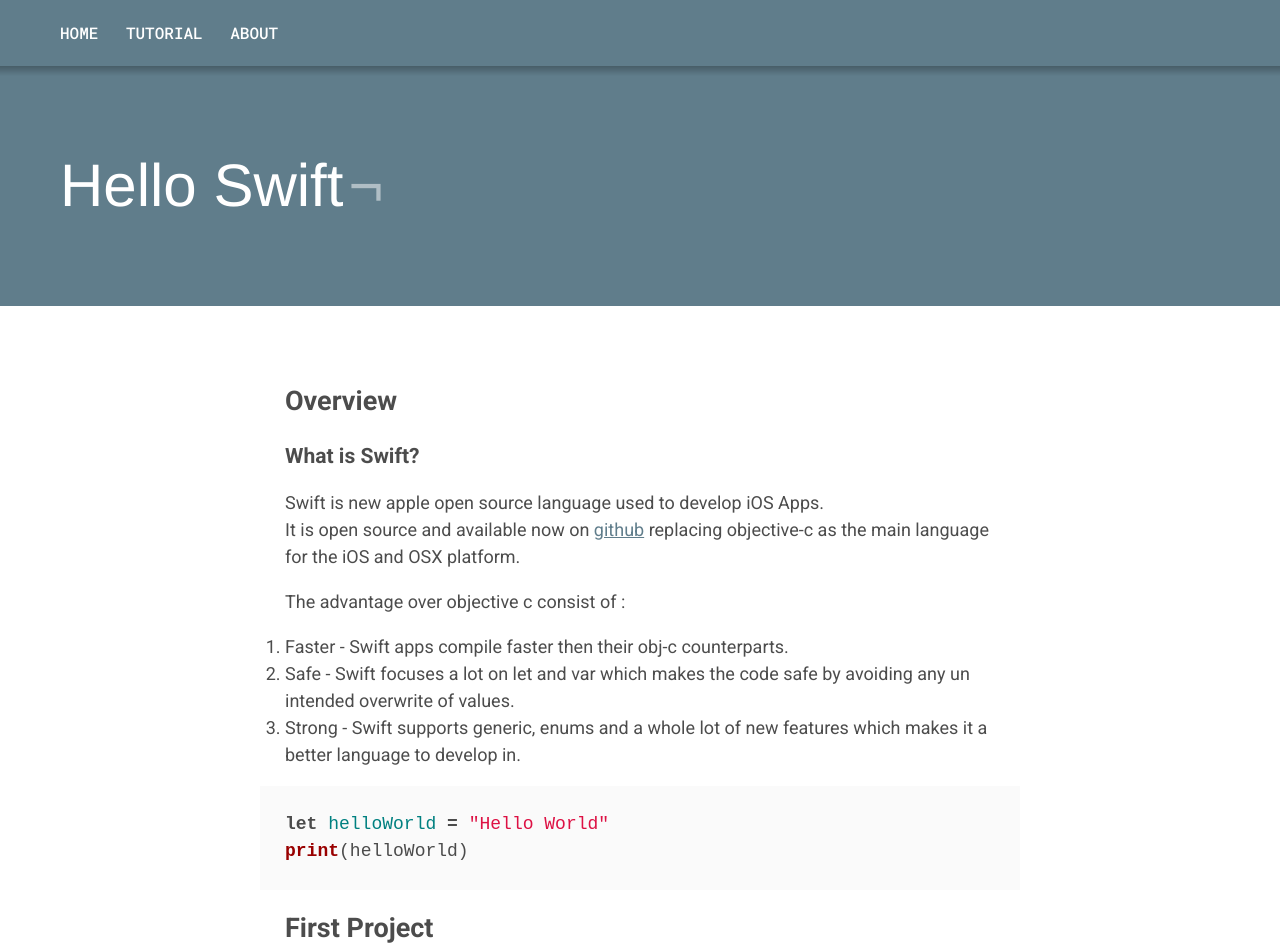
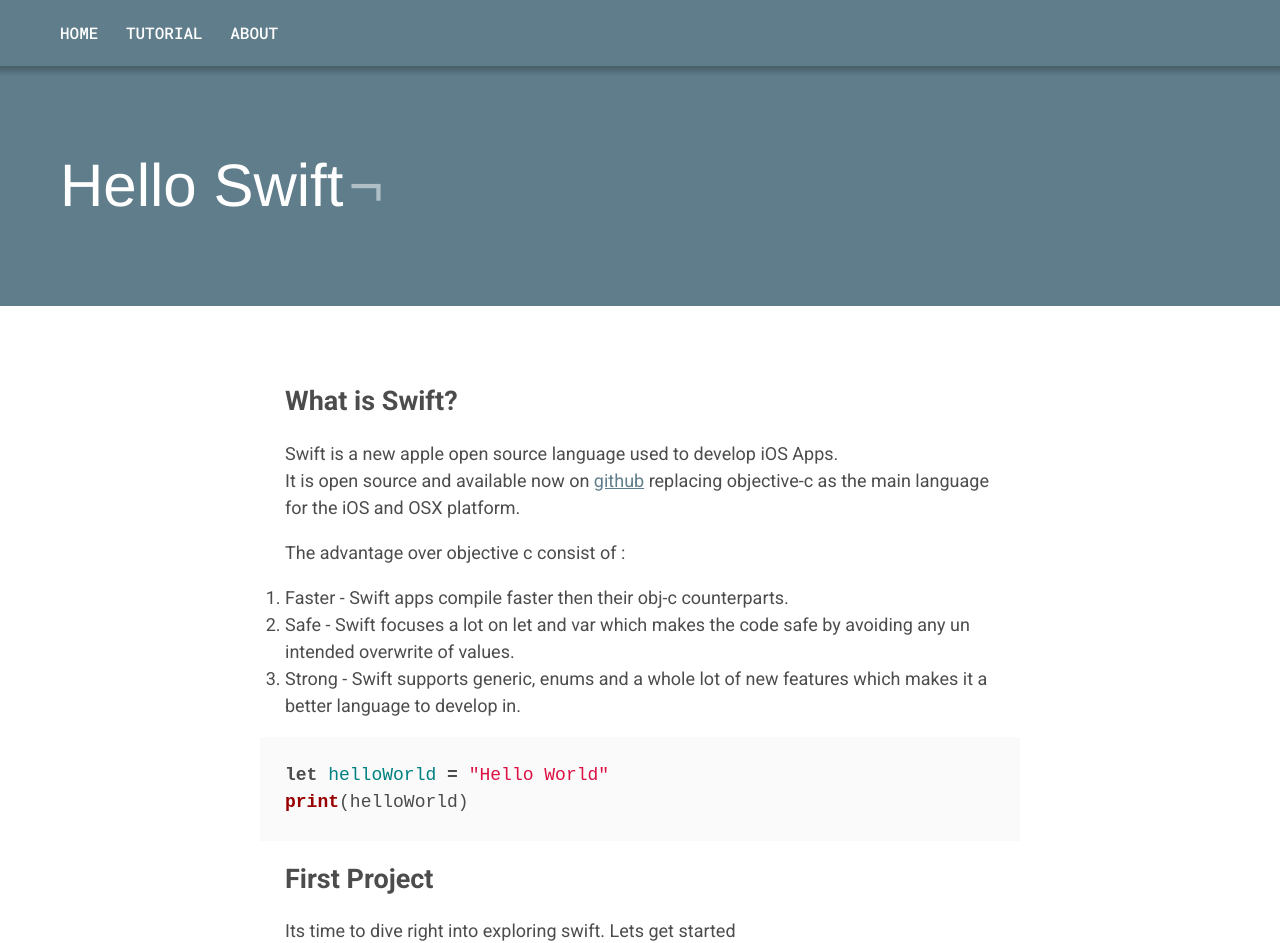
Before and after one commit to Shubhank101/iOSAndroidChaosOverFlow, a Jekyll site: the page built from _posts/2016-05-12-hello-swift.md, in a window 1280 px wide and 1400 px high, cut to the strip 0-943 px from the top of the window. Built offline with Jekyll 4.4.1, drawn with Linux system fonts in a browser that asks for light colours; some of the changed text lies outside the part shown.

Commit message:
Updating Swift tutorial

```diff
--- a/_posts/2016-05-12-hello-swift.md
+++ b/_posts/2016-05-12-hello-swift.md
@@ -6,11 +6,9 @@
 ---
 
 
-## Overview
+# What is Swift?
 
-### What is Swift?
-
-Swift is new apple open source language used to develop iOS Apps.
+Swift is a new apple open source language used to develop iOS Apps.
 It is open source and available now on [github](https://github.com/apple/swift) replacing objective-c as the main language for the iOS and OSX platform.
 
 The advantage over objective c consist of :
@@ -26,8 +24,9 @@
 {% endhighlight %}
 
 ## First Project
+Its time to dive right into exploring swift. Lets get started
 
-1) Open Xcode and create a new playground
+### Open Xcode and create a new playground
 We will be using the playground to learn basic swift before progressing on to make a app.
 Go ahead create a new playground from the **File->New** option.
 First screen shall look like this
```
